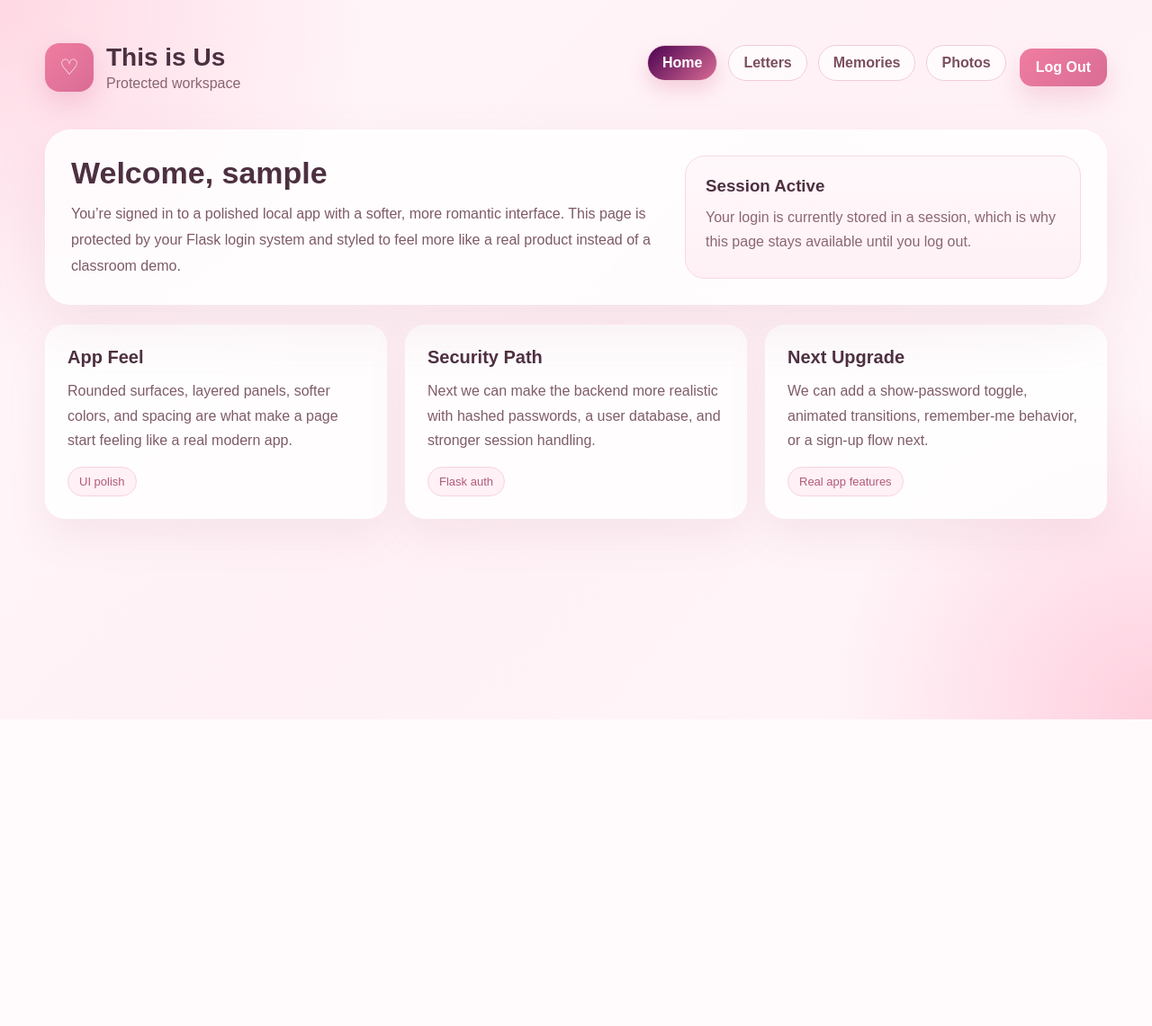
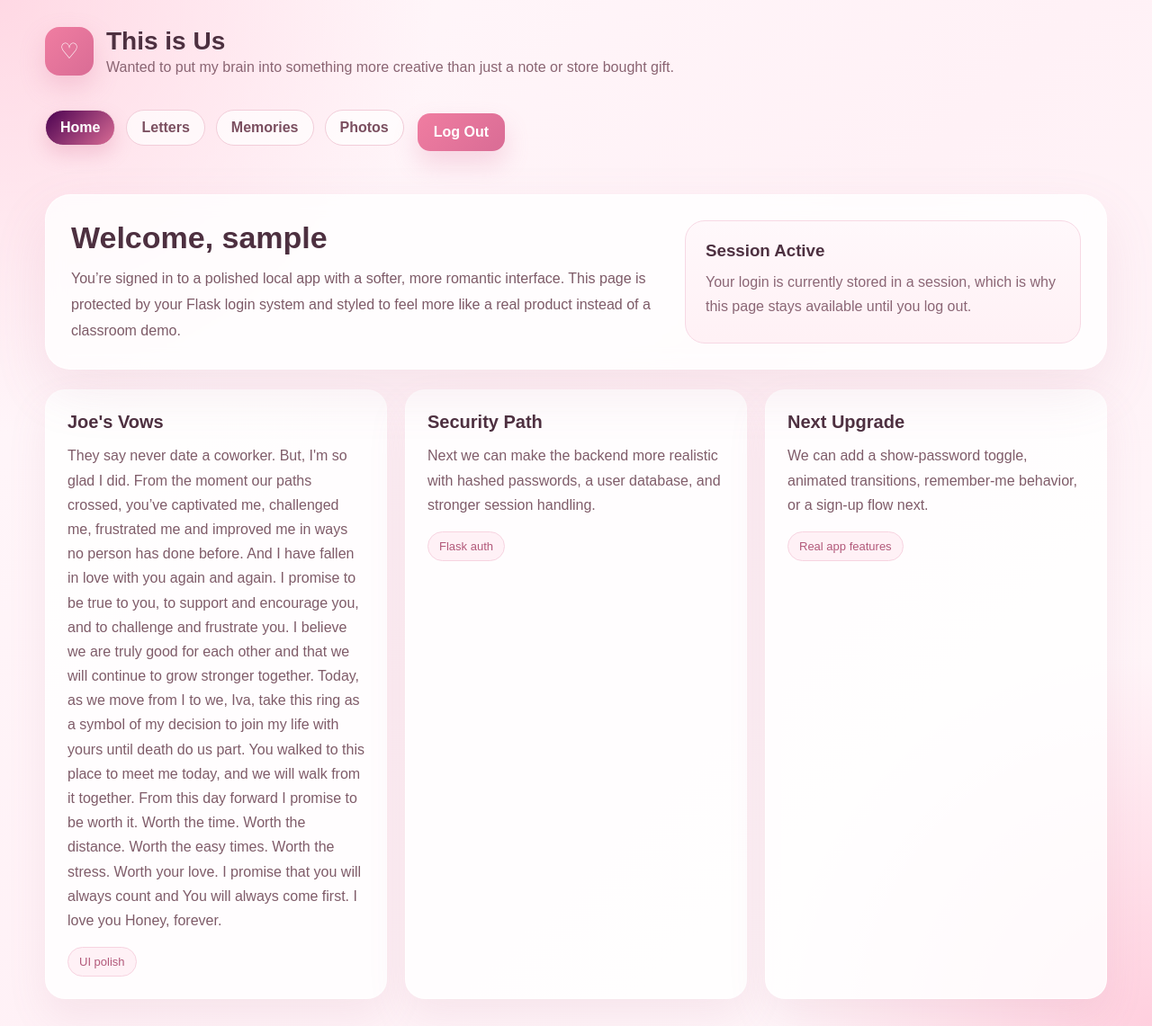
Before and after one commit to josephwaynek2000-alt/login_project, a Flask app: page /dashboard in a window 1280 px wide. Shown: the whole page at 90% size. Before the commit the page ends 800 px from the top, so only its background shows below. Run offline with Flask 3, Linux system fonts and the light colour scheme; the visitor is signed in with stand-in values (Sample User, id 1).

Commit message:
updated dashboard and photos pages

```diff
--- a/templates/dashboard.html
+++ b/templates/dashboard.html
@@ -245,7 +245,7 @@
         <div class="brand-icon">♡</div>
         <div>
             <h1>This is Us</h1>
-            <p>Protected workspace</p>
+            <p>Wanted to put my brain into something more creative than just a note or store bought gift.</p>
         </div>
     </div>
 
@@ -284,10 +284,11 @@
 
         <section class="grid">
             <div class="card">
-                <h3>App Feel</h3>
+                <h3>Joe's Vows</h3>
                 <p>
-                    Rounded surfaces, layered panels, softer colors, and spacing
-                    are what make a page start feeling like a real modern app.
+                They say never date a coworker. But, I'm so glad I did. From the moment our paths crossed, you’ve captivated me, challenged me, frustrated me and improved me in ways no person has done before. And I have fallen in love with you again and again. I promise to be true to you, to support and encourage you, and to challenge and frustrate you.
+                I believe we are truly good for each other and that we will continue to grow stronger together. Today, as we move from I to we, Iva, take this ring as a symbol of my decision to join my life with yours until death do us part. You walked to this place to meet me today, and we will walk from it together.
+                From this day forward I promise to be worth it. Worth the time. Worth the distance. Worth the easy times. Worth the stress. Worth your love. I promise that you will always count and You will always come first. I love you Honey, forever.
                 </p>
                 <div class="tag">UI polish</div>
             </div>
--- a/templates/photos.html
+++ b/templates/photos.html
@@ -251,7 +251,7 @@
         {% for image in images %}
             <div class="photo-card">
                 <img
-                    src="{{ url_for('static', filename='Uploads/' + image) }}"
+                    src="{{ url_for('static', filename='uploads/' + image) }}">
                     alt="Uploaded photo"
                     data-fullsrc="{{ url_for('static', filename='Uploads/' + image) }}"
                     data-index="{{ loop.index0 }}"
```
